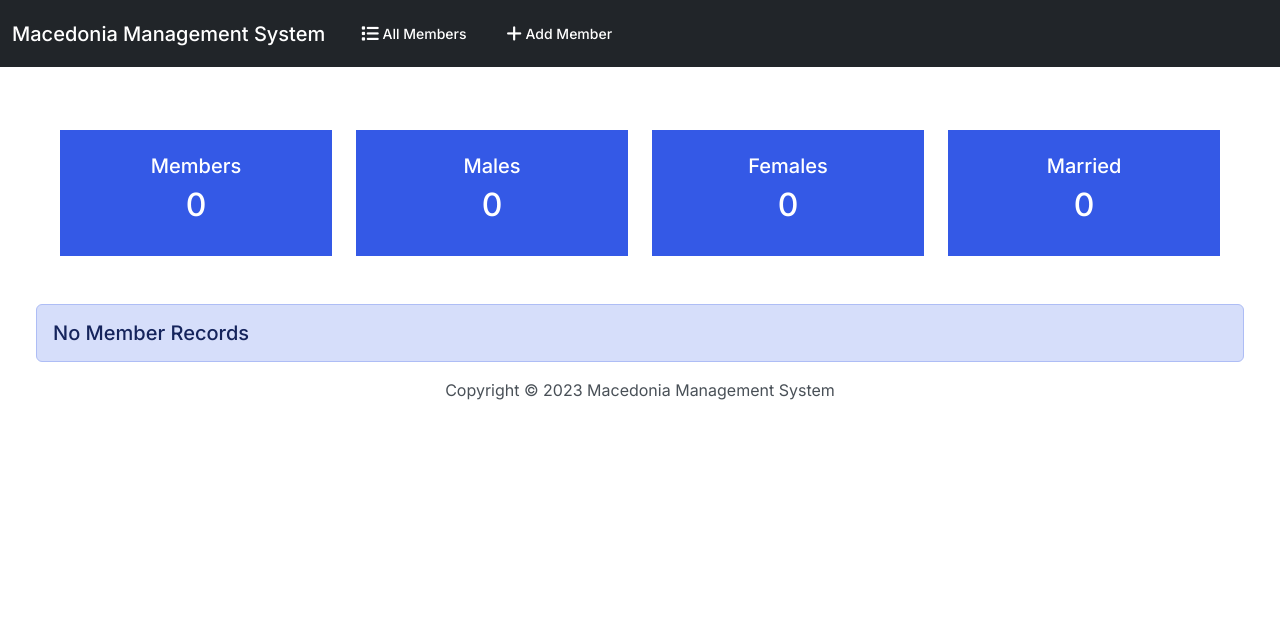
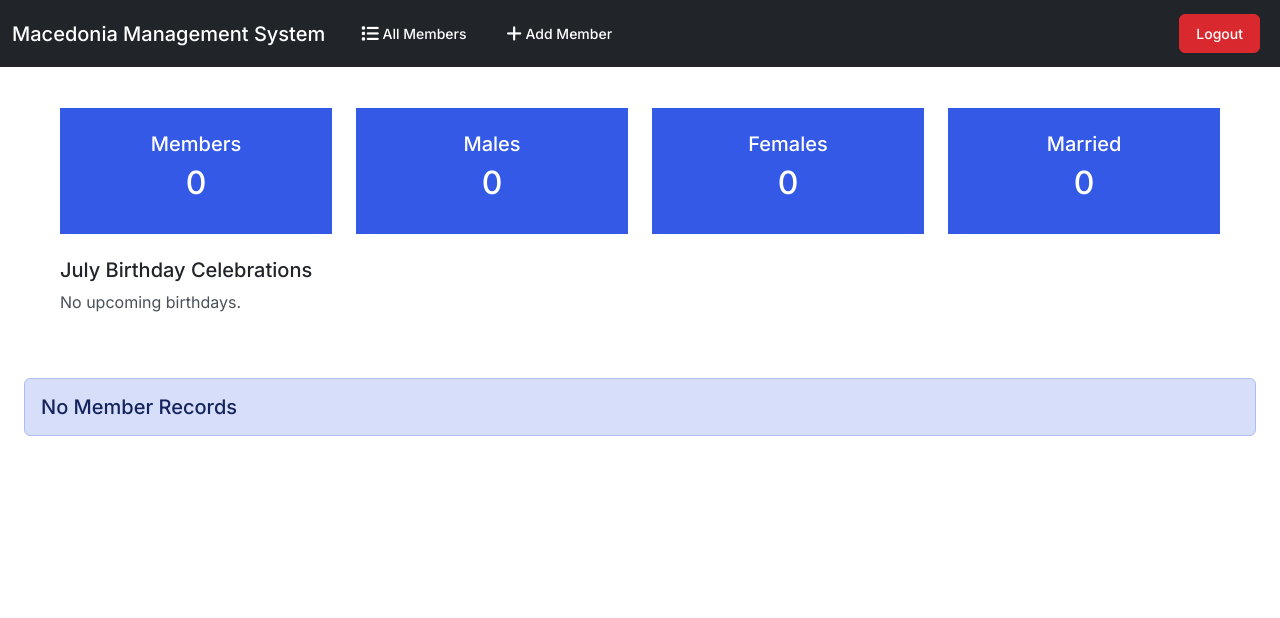
Before and after one commit to tensaiTech/Macedonia_church_app, a Django app: page / in a window 1280 px wide. Shown: the top 618 px of the page. Run offline with Django 4.2, Linux system fonts and the light colour scheme; the visitor is signed in with stand-in values (Sample User, id 1); some libraries are stand-ins or nearby versions.

Commit message:
Implement current month birthday celebrations analytic card

```diff
--- a/members/templates/members/base.html
+++ b/members/templates/members/base.html
@@ -1,10 +1,13 @@
-<!doctype html>
+<!DOCTYPE html>
 <html lang="en">
   <head>
     {% load static %}
-        <title> Church Management App</title>
-        <link rel="stylesheet" href="https://cdnjs.cloudflare.com/ajax/libs/font-awesome/6.4.0/css/all.min.css">
-        <link href="{% static 'css/bootstrap.min.css' %}" rel="stylesheet">
+    <title>Church Management App</title>
+    <link
+      rel="stylesheet"
+      href="https://cdnjs.cloudflare.com/ajax/libs/font-awesome/6.4.0/css/all.min.css"
+    />
+    <link href="{% static 'css/bootstrap.min.css' %}" rel="stylesheet" />
 
     <style>
       label {
@@ -13,12 +16,21 @@
     </style>
   </head>
   <body class="d-flex flex-column min-vh-100">
+    {% if user.is_authenticated %}
     <nav class="navbar navbar-expand-lg bg-dark fixed-top" data-bs-theme="dark">
       <div class="container-fluid">
         <a class="navbar-brand" href="{% url 'index' %}">
           Macedonia Management System
         </a>
-              <button class="navbar-toggler" type="button" data-bs-toggle="collapse" data-bs-target="#navbarColor02" aria-controls="navbarColor02" aria-expanded="false" aria-label="Toggle navigation">
+        <button
+          class="navbar-toggler"
+          type="button"
+          data-bs-toggle="collapse"
+          data-bs-target="#navbarColor02"
+          aria-controls="navbarColor02"
+          aria-expanded="false"
+          aria-label="Toggle navigation"
+        >
           <span class="navbar-toggler-icon"></span>
         </button>
         <div class="collapse navbar-collapse" id="navbarColor02">
@@ -34,17 +46,22 @@
               </a>
             </li>
           </ul>
+          <li class="nav-item float-end" style="list-style-type: none;">
+            <a href="{% url 'logout' %}" class="btn btn-danger">Logout</a>
+          </li>
         </div>
       </div>
     </nav>
-        <div class="container-fluid">
-            {% block body %}
-            {% endblock %}
-        </div>
+    {% endif %}
+    <div class="container-fluid" style="margin-top: 60px;">{% block body %} {% endblock %}</div>
     <footer class="mt-auto mb-4">
       <div class="text-center">
         <span>
-              Copyright &copy; <script>document.write(new Date().getFullYear())</script> Macedonia Management System
+          Copyright &copy;
+          <script>
+            document.write(new Date().getFullYear());
+          </script>
+          Macedonia Management System
         </span>
       </div>
     </footer>
--- a/members/templates/members/index.html
+++ b/members/templates/members/index.html
@@ -1,7 +1,6 @@
 {% extends "members/base.html" %}
 
 {% block body %}
-<h3 class="m-4">All Members</h3>
 <div class="row p-5">
     <div class="col-md-3">
         <div class="bg-primary p-4 d-flex flex-column justify-content-center align-items-center">
@@ -27,7 +26,30 @@
             <h2 class="text-white">{{ married.count }}</h2>
         </div>
     </div>
+    <div class="mt-4">
+      <h5>{% now "F" %} Birthday Celebrations </h5>
+    <div class="mt-2">
+          {% load tz %}  <!-- Load the timezone template tags if not already loaded -->
+          {% if current_months_birthdays %}
+                <ol class="list-group list-group-numbered">
+                  {% for member in current_months_birthdays %}
+                      <!-- <li>{{ user.name }} - {{ user.date_of_birth|date:"F d" }}</li> -->
+                        <li class="list-group-item d-flex justify-content-between align-items-start">
+                          <div class="ms-2 me-auto">
+                            <div class="fw-bold">{{member.full_name}}</div>
+                            {{member.date_of_birth|date:"F d"}}
+                          </div>
+                        </li>
+                  {% endfor %}
+                  </ol>
+          {% else %}
+              <p>No upcoming birthdays.</p>
+          {% endif %}
+      </div>
+    </div>
+  </div>
 </div>
+
 <div class="row">
   <div class="col-12">
     {% if members %}
--- a/members/urls.py
+++ b/members/urls.py
@@ -7,4 +7,6 @@
     path('add/', views.add, name='add'),
     path('edit/<int:id>/', views.edit, name='edit'),
     path('delete/<int:id>/', views.delete, name='delete'),
+    path('logout/', views.logout_view, name='logout')
+
 ]
--- a/members/views.py
+++ b/members/views.py
@@ -5,6 +5,9 @@
 
 from .models import Member
 from .forms import MemberForm
+from django.contrib.auth import logout
+from django.shortcuts import redirect
+from datetime import date, timedelta
 
 
 # Create your views here.
@@ -14,20 +17,22 @@
     males = Member.objects.filter(gender='M')
     females = Member.objects.filter(gender='F')
     married = Member.objects.filter(marital_status='R')
+    current_months_birthdays = get_members_with_birthdays_in_current_month()
     context = {
         'members': members,
         'males': males,
         'females': females,
-        'married': married
+        'married': married,
+        'current_months_birthdays': current_months_birthdays
     }
     return render(request, 'members/index.html', context)
 
-
+@login_required
 def view_member(request, id):
     member = Member.objects.get(pk=id)
     return HttpResponseRedirect(reverse('index'))
 
-
+@login_required
 def add(request):
     if request.method == 'POST':
         form = MemberForm(request.POST)
@@ -40,7 +45,7 @@
         'form': form
     })
 
-
+@login_required
 def edit(request, id):
     if request.method == 'POST':
         member = Member.objects.get(pk=id)
@@ -58,9 +63,32 @@
         'form': form
     })
 
-
+@login_required
 def delete(request, id):
     if request.method == 'POST':
         member = Member.objects.get(pk=id)
         member.delete()
     return HttpResponseRedirect(reverse('index'))
+
+
+def logout_view(request):
+    logout(request)
+    return redirect('/accounts/login')
+
+def get_members_with_birthdays_in_current_month():
+    today = date.today()
+    # end_date = today + timedelta(days)
+
+    # Extract month and day from today's date
+    current_month = today.month
+    current_day = today.day
+
+    # Extract month and day from the end_date
+    # end_month = end_date.month
+    # end_day = end_date.day
+
+    filtered_Members = Member.objects.filter(
+            date_of_birth__month=current_month,
+            date_of_birth__day__gte=current_day,
+        )
+    return filtered_Members
```
Lines whose indentation alone changed are shown as unchanged.
